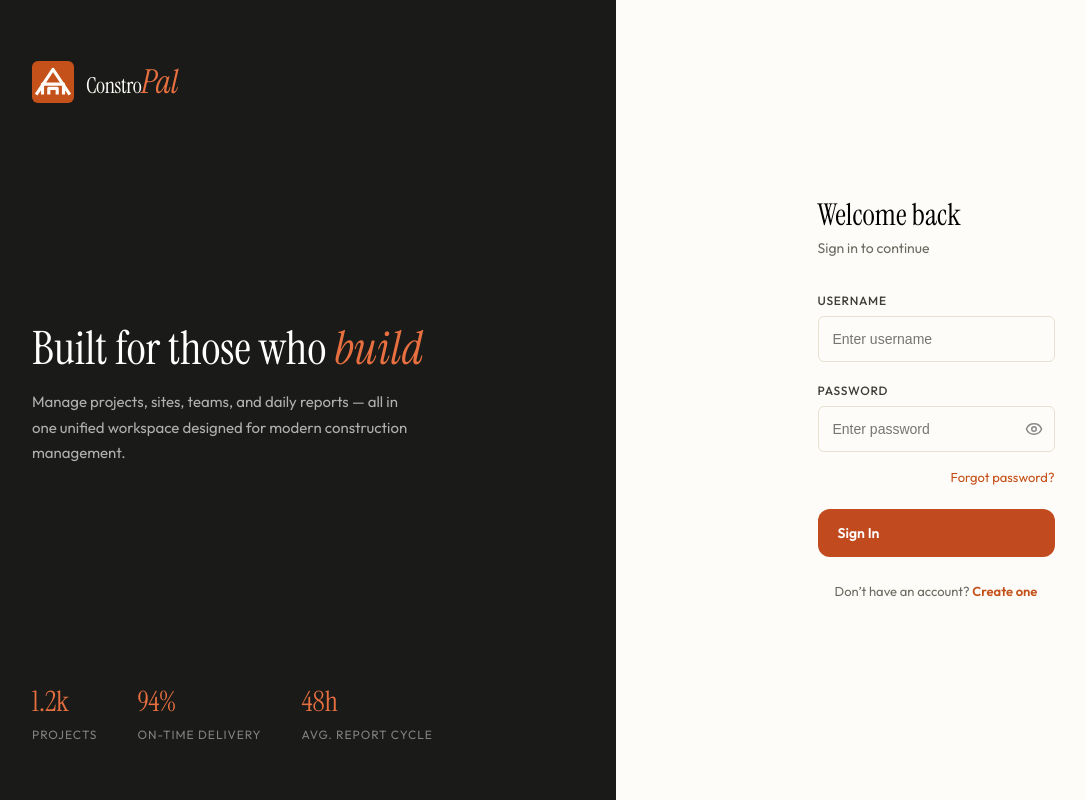
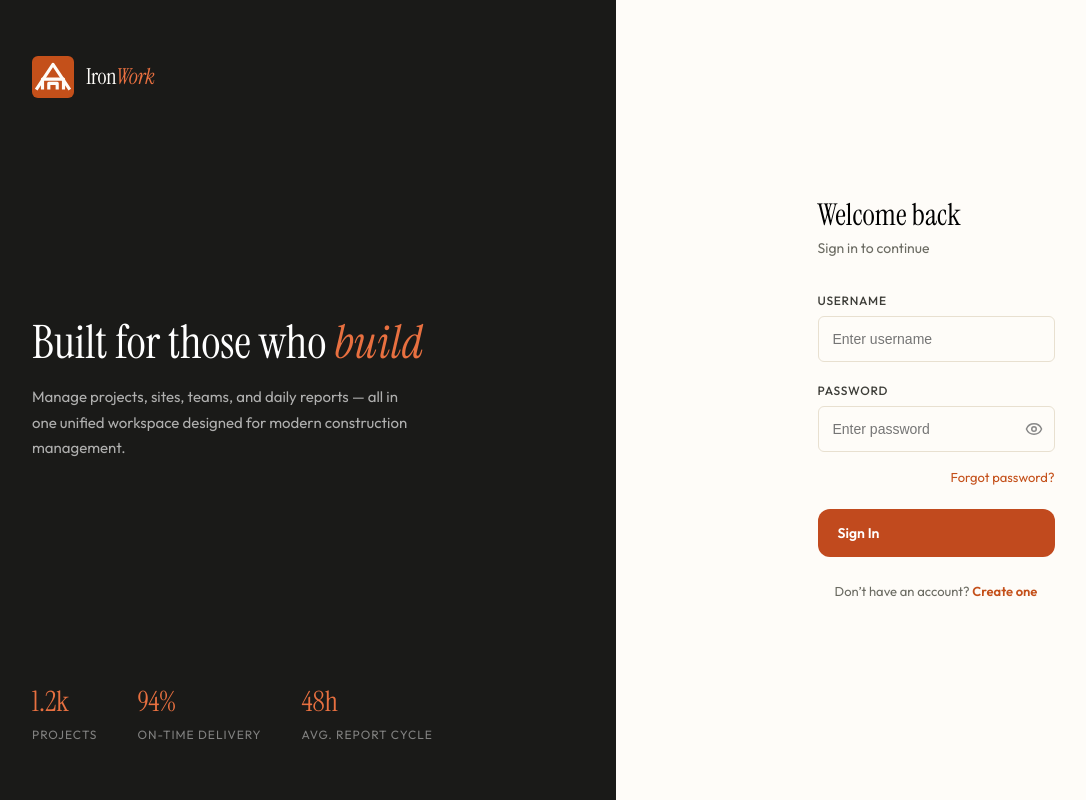
Before and after one commit to KNnaobiV/site_management, a React app in the folder frontend/: page /login in a window 1280 px wide. Shown: the whole page, without its empty margins (24-1110 px from the left). Built offline with nearby package versions, Linux system fonts and the light colour scheme; the HTML template or start-up script is replaced by a standard one.

Commit message:
inital commit for dev

```diff
--- a/frontend/src/components/Sidebar.jsx
+++ b/frontend/src/components/Sidebar.jsx
@@ -59,7 +59,7 @@ const Sidebar = () => {
           fontSize: '28px',
           margin: 0,
           color: '#fff'
-        }}>Constro<em style={{ color: "var(--rust-light)" }}>Pal</em></h2>
+        }}>Iron<em style={{ color: "var(--rust-light)" }}>Work</em></h2>
       </div>
 
       {/* Navigation */}
--- a/frontend/src/pages/LoginPage.jsx
+++ b/frontend/src/pages/LoginPage.jsx
@@ -116,7 +116,7 @@ export default function LoginPage() {
                         </svg>
                     </div>
                     <span className="brand-name">
-                        <span className="panel-copy">Constro<em style={{ color: "var(--rust-light)", fontSize: "1.5em" }}>Pal</em></span>
+                        <span className="panel-copy">Iron<em style={{ color: "var(--rust-light)" }}>Work</em></span>
                     </span>
                 </div>
                 <div className="panel-copy">
```
Also changed, not shown: 2 other files (tests, documents, lock files or other folders).
